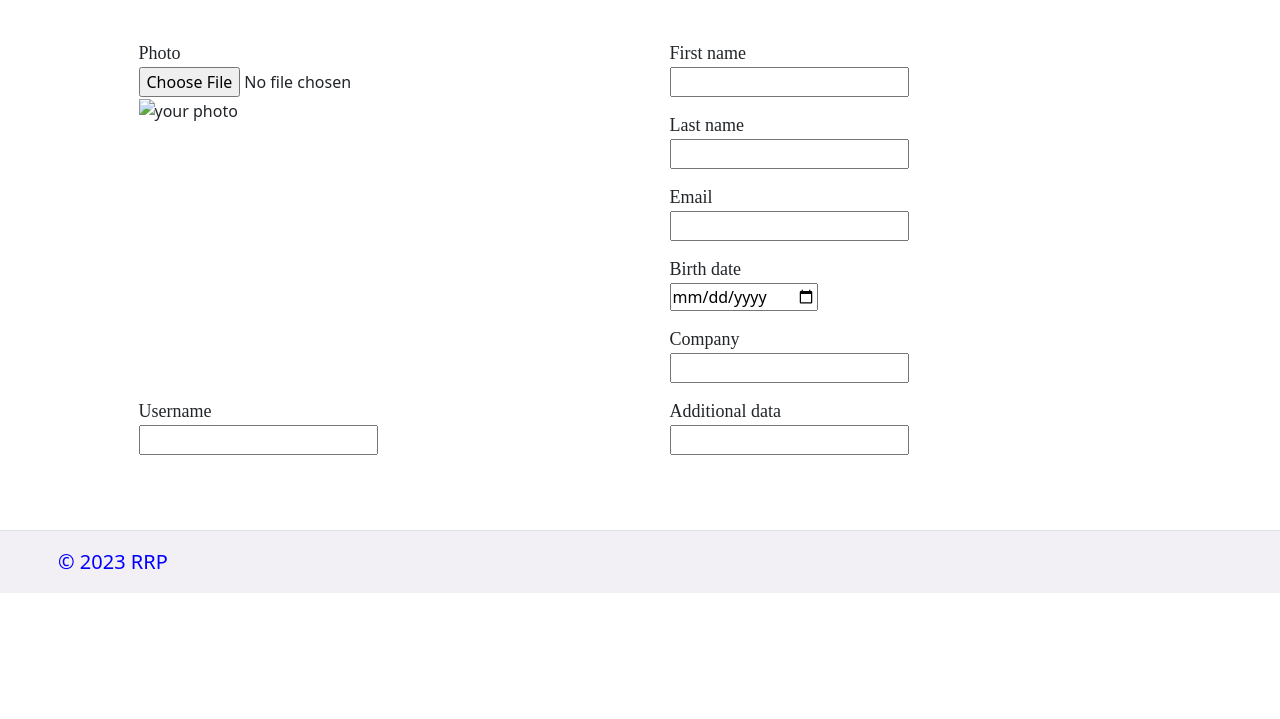
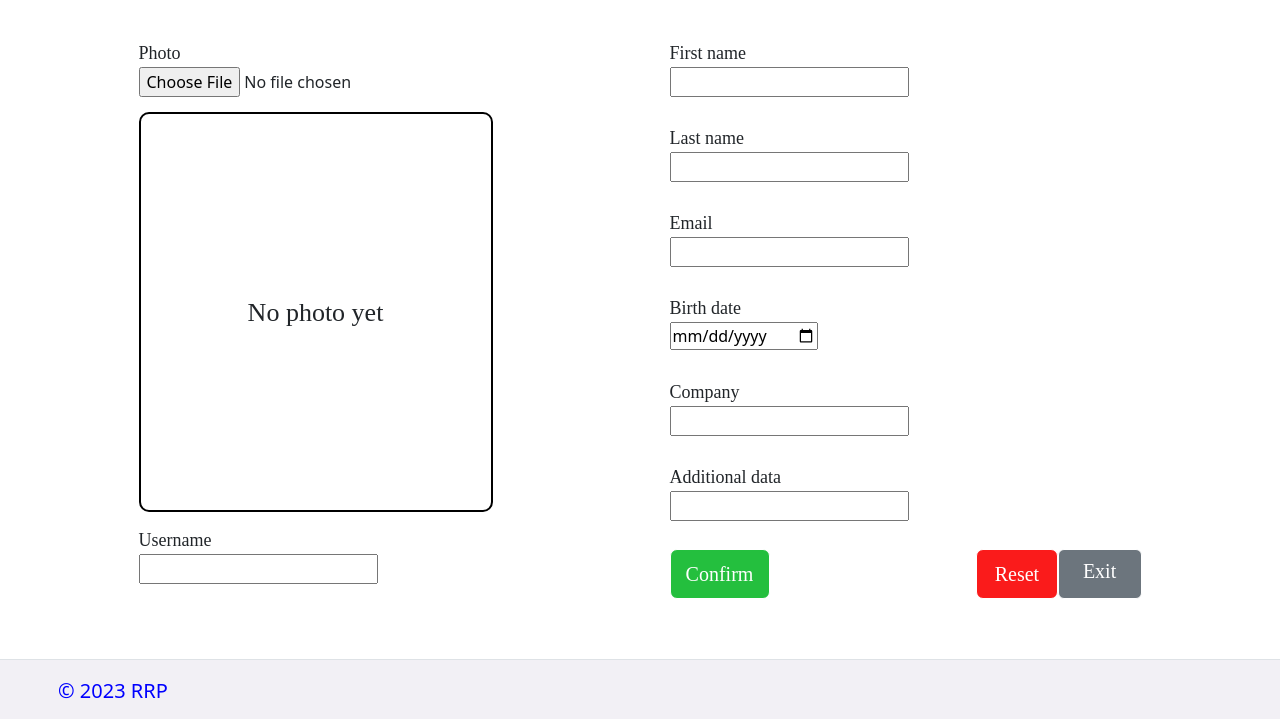
Before and after one commit to Nikiktoss/RestRevPred, a Django app: template rrp/templates/edit_profile.html in a window 1280 px wide. Shown: the part 81-800 px from the top of the page. Run offline with Django 3.2, Linux system fonts and the light colour scheme; the template is opened without the code that fills it, so the values that code supplies are empty, except form fields; tables that the repository leaves empty hold one stand-in row (values such as "Sample post"); form fields are guessed from the names that the template uses.

Commit message:
template for form

```diff
--- a/rrp/templates/edit_profile.html
+++ b/rrp/templates/edit_profile.html
@@ -1,5 +1,6 @@
 {% extends 'base.html' %}
 {% load static %}
+{% load i18n %}
 
 {% block title %}Edit Profile Page | Restaurant Revenue Prediction{% endblock %}
 
@@ -15,14 +16,14 @@
         </a>
         <ul class="nav nav-pills">
         <li class="nav-item"><a href="{% url 'main_page' %}" class="nav-link">Main</a></li>
-        <li class="nav-item"><a href="#" class="nav-link">Profile</a></li>
+        <li class="nav-item"><a href="{% url 'profile_page' user.slug %}" class="nav-link">Profile</a></li>
         <li class="nav-item"><a href="{% url 'logout' %}" class="nav-link">Sign out</a></li>
         </ul>
     </header>
 {% endblock %}
 
 {% block content %}
-    <form class="edit_form" method="post">
+    <form method="post" enctype="multipart/form-data">
         <div class="form_content">
             {% csrf_token %}
              {% if form.errors %}
@@ -36,14 +37,19 @@
             <div class="profile_edit_content">
                 <div class="form_element">
                     <label id="{{ form.photo.id_for_label }}" class="label_tag">{{ form.photo.label }}</label><br>
-                    {{ form.photo }}<br>
-                    <img src="#" alt="your photo">
+                    {{ form.photo }}
                     {% for error in form.photo.errors %}
                         <div class="alert alert-danger">
                             <strong>{{ error|escape }}</strong>
                             <span class="closebtn" onclick="this.parentElement.style.display='none';">&times;</span>
                         </div>
                     {% endfor %}
+                    {% if user.photo %}
+                        <label class="label_tag">Current photo</label>
+                        <img src="{{ user.photo.url }}" style="width: 100%; height: 400px;">
+                    {% else %}
+                        <div class="no_photo">No photo yet</div>
+                    {% endif %}
                 </div>
                 <div class="form_element">
                     <label id="{{ form.username.id_for_label }}" class="label_tag">{{ form.username.label }}</label><br>
@@ -118,8 +124,14 @@
                         </div>
                     {% endfor %}
                 </div>
+                <div class="form_buttons">
+                    <button type="submit" class="btn-custom-submit" id="custom_submit_button">Confirm</button>
+                    <div class="no_buttons" style="width: 35%; height: 100%; display: flex; align-items: center; justify-content: space-between;">
+                        <button type="reset" class="btn-custom-reset" id="custom_reset_button">Reset</button>
+                        <a class="btn btn-secondary" href="{% url 'profile_page' user.slug %}" role="button" style="width: 100px; height: 100%; font-family: 'Montserrat'; font-size: 20px; border: 1px solid;">Exit</a>
+                    </div>
+                </div>
             </div>
         </div>
-<!--        <button type="submit" class="btn-custom-submit" id="custom_submit_button" onclick="change()">Confirm</button>-->
     </form>
 {% endblock %}
```
